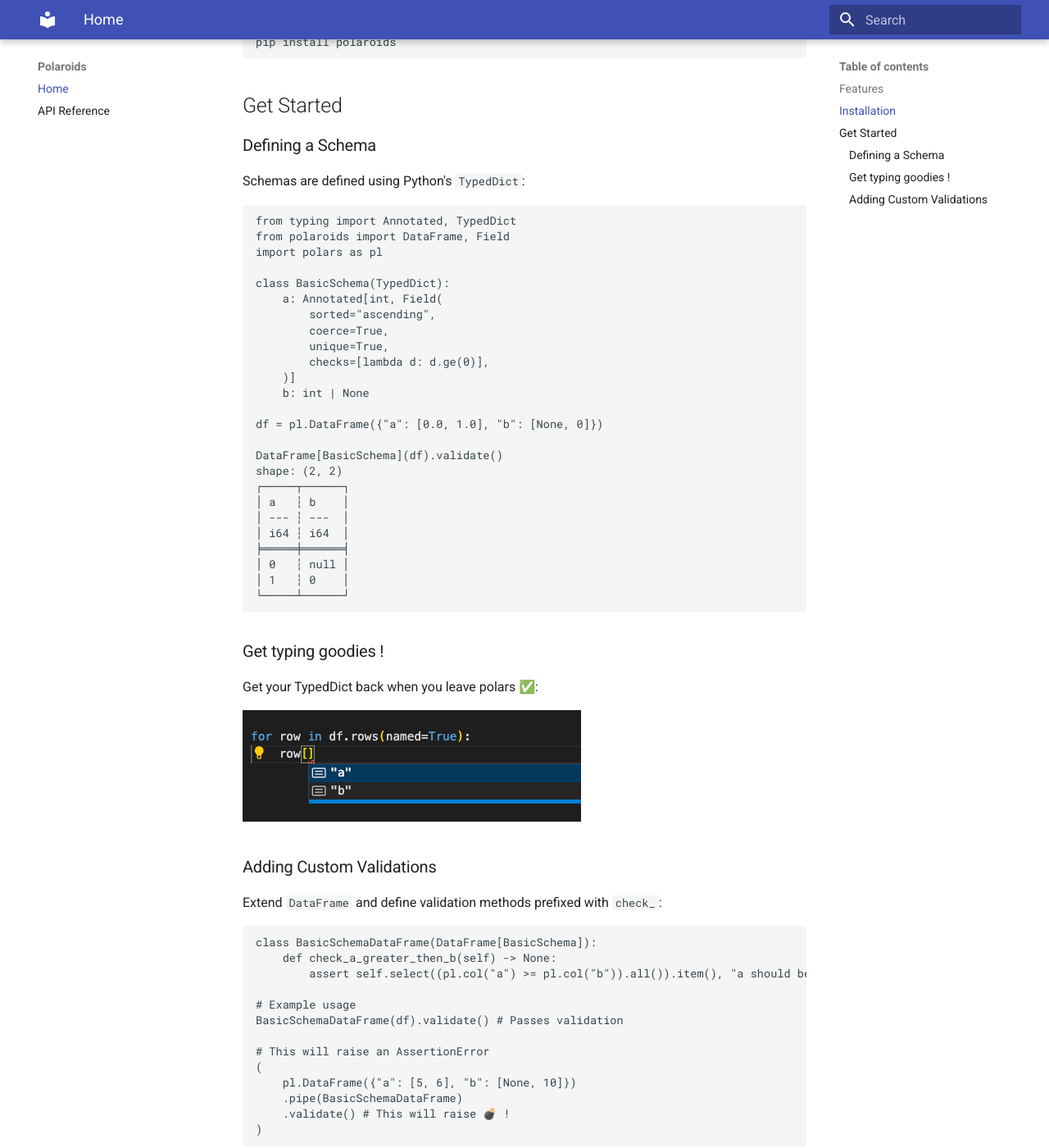
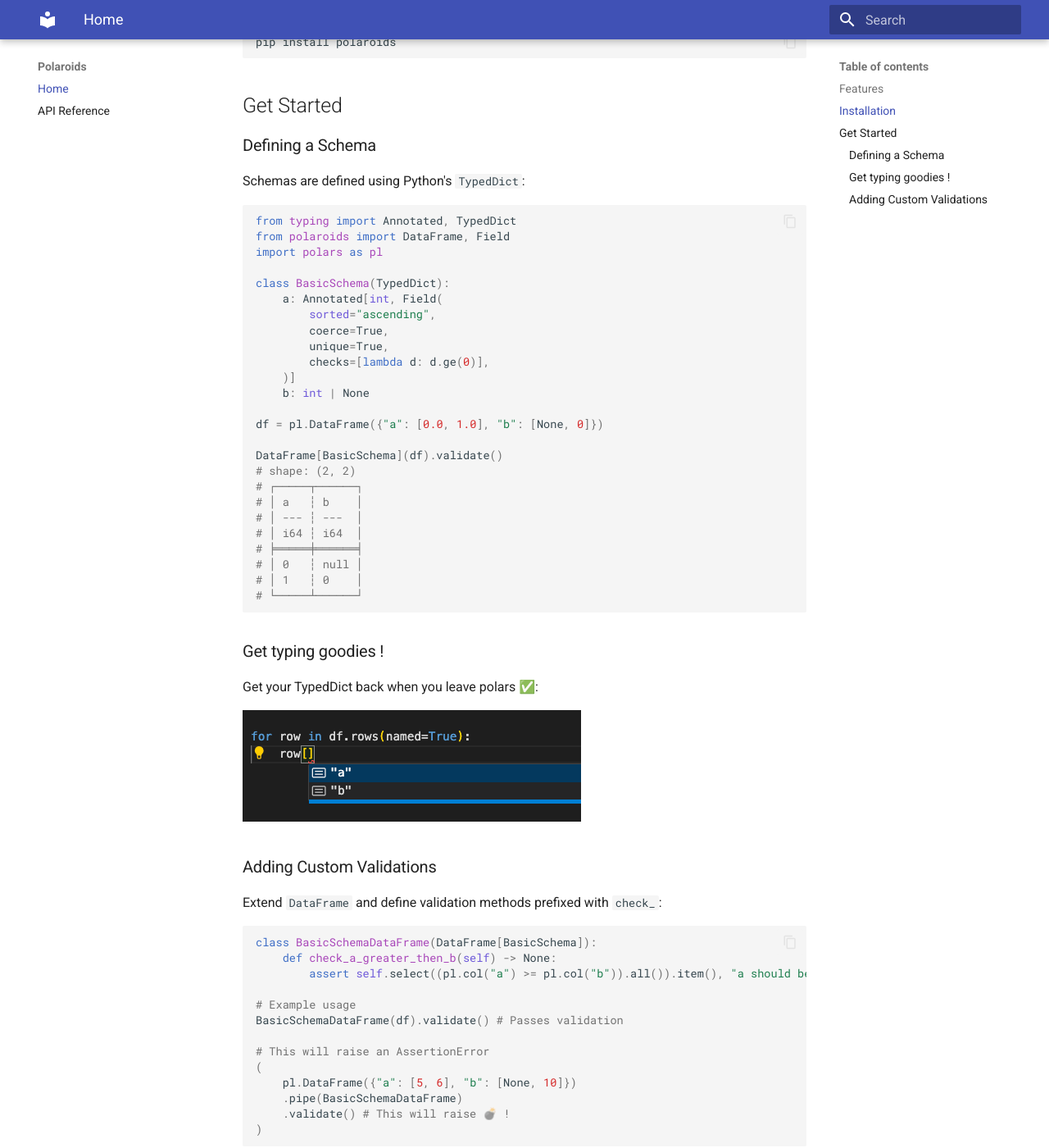
Before and after one commit to gab23r/polaroids, an MkDocs documentation site: the page built from docs/index.md, in a window 1280 px wide and 1400 px high, scrolled down 508 px. Shown: the whole window at 82% size. Built offline with MkDocs 1.6.1 and Material for MkDocs 9.7.7, drawn with Linux system fonts in a browser that asks for light colours.

Commit message:
update docs

````diff
--- a/docs/index.md
+++ b/docs/index.md
@@ -19,7 +19,7 @@
 ### Defining a Schema
 Schemas are defined using Python's `TypedDict`:
 
-```python
+```py
 from typing import Annotated, TypedDict
 from polaroids import DataFrame, Field
 import polars as pl
--- a/mkdocs.yml
+++ b/mkdocs.yml
@@ -1,6 +1,17 @@
 site_name: Polaroids
 theme:
   name: "material"
+  features:
+    - content.code.copy
+
+markdown_extensions:
+  - pymdownx.highlight:
+      anchor_linenums: true
+      line_spans: __span
+      pygments_lang_class: true
+  - pymdownx.inlinehilite
+  - pymdownx.snippets
+  - pymdownx.superfences
 
 plugins:
   - search
@@ -10,6 +21,7 @@
         python:
           options:
             docstring_style: "numpy"
+            merge_init_into_class: true
 nav:
   - Home: index.md
   - API Reference: api.md
````
Also changed, not shown: other parts of docs/index.md (+9 -9 lines), 2 other files.
